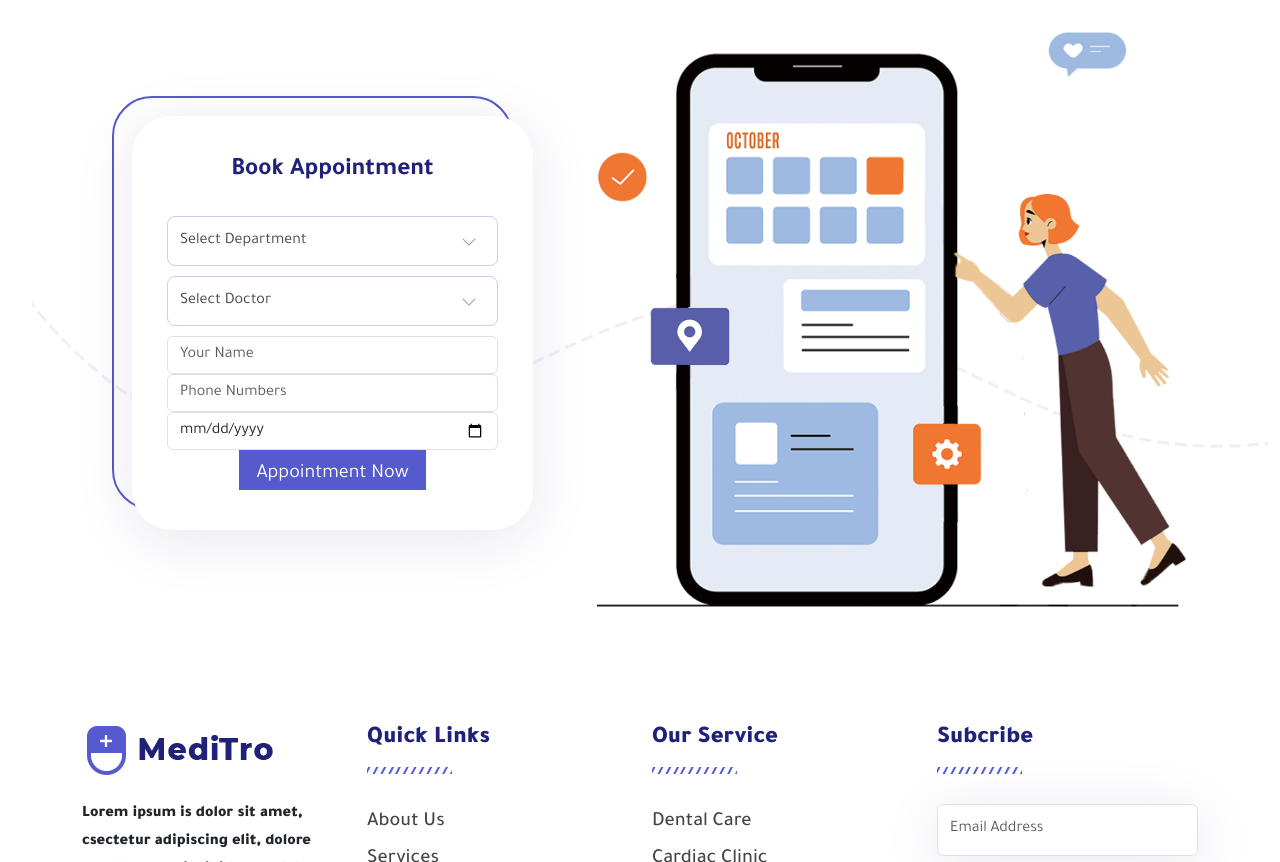
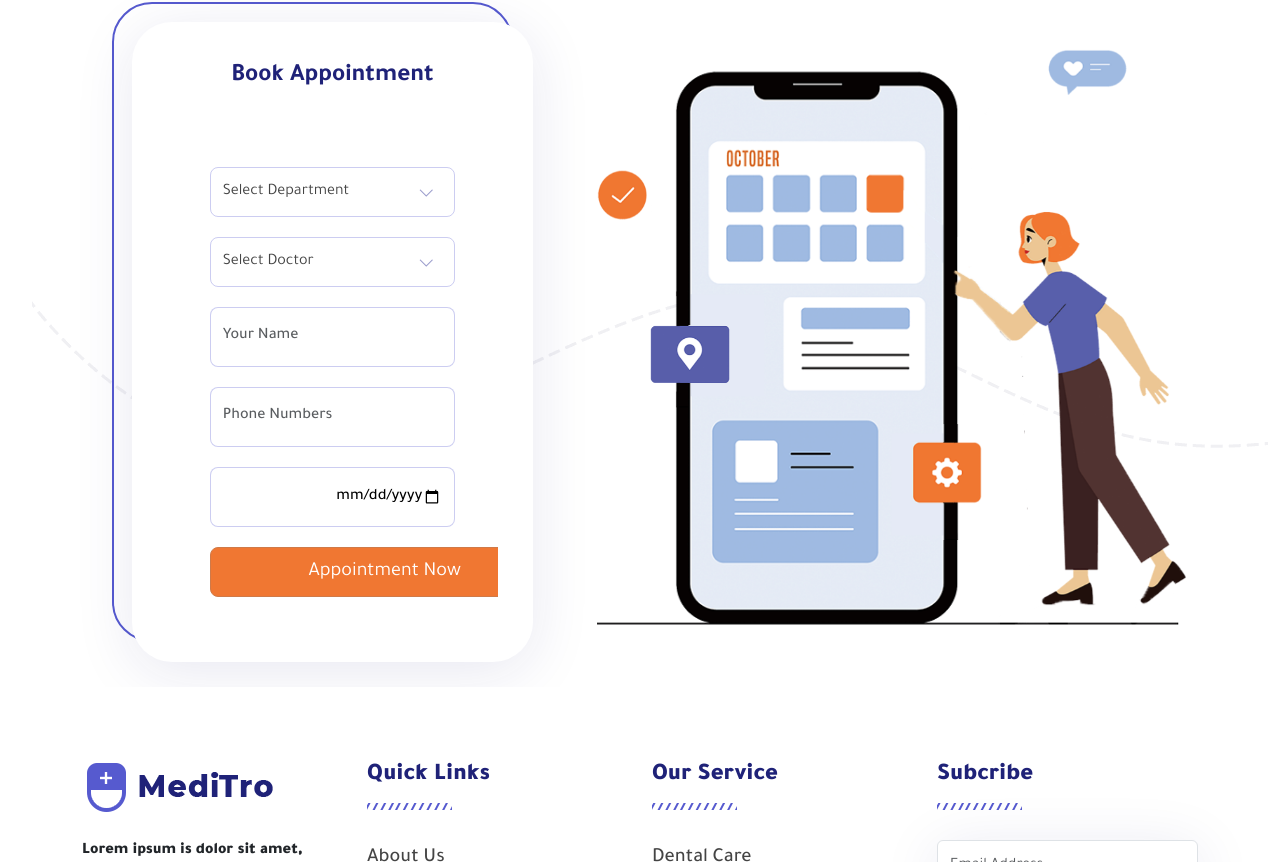
Before and after one commit to omaralkhuly18/meditro-by-react, a React (Create React App) app: page /home in a window 1280 px wide. Shown: the part 2443-3305 px from the top of the page. Built offline with nearby package versions, Linux system fonts and the light colour scheme.

Commit message:
commitA tenn

```diff
--- a/src/components/Booking/Appointment.css
+++ b/src/components/Booking/Appointment.css
@@ -1,8 +1,13 @@
+section.section_book form {
+    width: 80%;
+    margin: 0 auto;
+}
+
 button#dropdown-basic {
     position: relative;
     width: 100%;
     height: 50px;
-    margin-bottom: 10px;
+    margin-bottom: 20px;
     text-align: left;
     background: none;
     border: 1px solid;
@@ -22,3 +27,56 @@ button#dropdown-basic::after{
     transform: translateY(-50%);
     color: #9a9ccc;
 }
+
+.form-group .dropdown-menu.show {
+    width: 100%;
+    box-shadow: 0 0 1px 0px #565acf70;
+}
+
+a.dropdown-item {
+    padding: 10px 15px;
+    font-size: 17px;
+    font-weight: 600;
+    color: #1f2278;
+    -webkit-transition: all 0.5s;
+    -ms-transition: all 0.5s;
+    transition: all 0.5s;
+}
+
+.dropdown-item.active, .dropdown-item:active {
+    color: #fff;
+    text-decoration: none;
+    background-color: #565acf;
+}
+
+.form-wraper .form-control {
+    margin-bottom: 20px;
+    border: 1px solid;
+    border-color: rgba(86, 90, 207, 0.3);
+    border-radius: 8px;
+    height: 60px;
+    font-weight: 500;
+    font-size: 16px;
+    color: #000;
+}
+
+@media only screen and (max-width: 575px) {
+    .appointment-form .form-control {
+        height: 50px;
+        font-size: 14px;
+        padding: 12px 18px;
+    }
+}
+
+.control_date{
+    text-align: right;
+}
+
+button.btn_secondary{
+    height: 50px;
+    width: 350px;
+    text-align: center;
+    background-color: #f07732 !important;
+    border: 1px solid #cf7a49 !important;
+    border-radius: 8px !important;
+}
--- a/src/components/Booking/Booking.js
+++ b/src/components/Booking/Booking.js
@@ -2,7 +2,9 @@ import React from "react";
 import { Dropdown } from 'react-bootstrap';
 import './Appointment.css';
 const Booking = () => {
-    return(
+    return (
+        <section className="section_book">
+            <div className="container">
                 <form action="#">
                     <div className="form-group">
                         <Dropdown>
@@ -11,6 +13,7 @@ const Booking = () => {
                             </Dropdown.Toggle>
 
                             <Dropdown.Menu>
+                                <Dropdown.Item className="active" href="#/action-1">Selecty Department</Dropdown.Item>
                                 <Dropdown.Item href="#/action-1">One</Dropdown.Item>
                                 <Dropdown.Item href="#/action-2">Two</Dropdown.Item>
                                 <Dropdown.Item href="#/action-3">Three</Dropdown.Item>
@@ -26,23 +29,26 @@ const Booking = () => {
                             </Dropdown.Toggle>
 
                             <Dropdown.Menu>
+                                <Dropdown.Item className="active" href="#/action-1">Selecty Department</Dropdown.Item>
                                 <Dropdown.Item href="#/action-1">One</Dropdown.Item>
                                 <Dropdown.Item href="#/action-2">Two</Dropdown.Item>
                                 <Dropdown.Item href="#/action-3">Three</Dropdown.Item>
                             </Dropdown.Menu>
                         </Dropdown>
                     </div>
-            <div class="form-group">
-                <input type="text" class="form-control" placeholder="Your Name" />
+                    <div className="form-group">
+                        <input type="text" className="form-control" placeholder="Your Name" />
                     </div>
-            <div class="form-group">
-                <input type="number" class="form-control" placeholder="Phone Numbers" />
+                    <div className="form-group">
+                        <input type="number" className="form-control" placeholder="Phone Numbers" />
                     </div>
-            <div class="form-group">
-                <input type="date" class="form-control" />
+                    <div className="form-group">
+                        <input type="date" className="form-control control_date" />
                     </div>
-            <button type="submit" class="btn btn-secondary btn-lg">Appointment Now</button>
+                    <button type="submit" className="btn btn-secondary btn_secondary btn-lg">Appointment Now</button>
                 </form>
+            </div>
+        </section>
     );
 }
 
```
Lines whose indentation alone changed are shown as unchanged.
